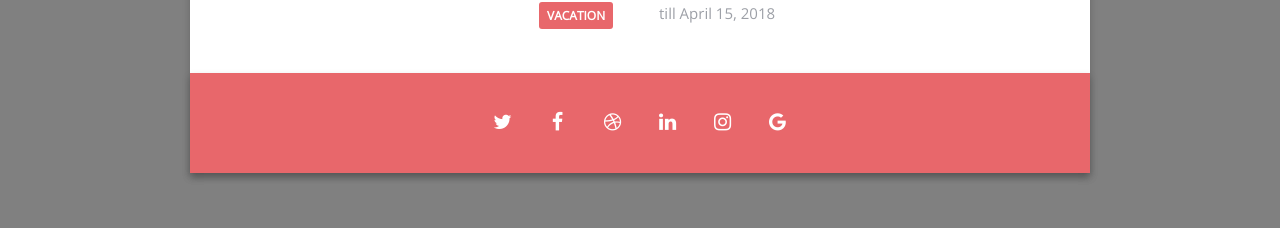
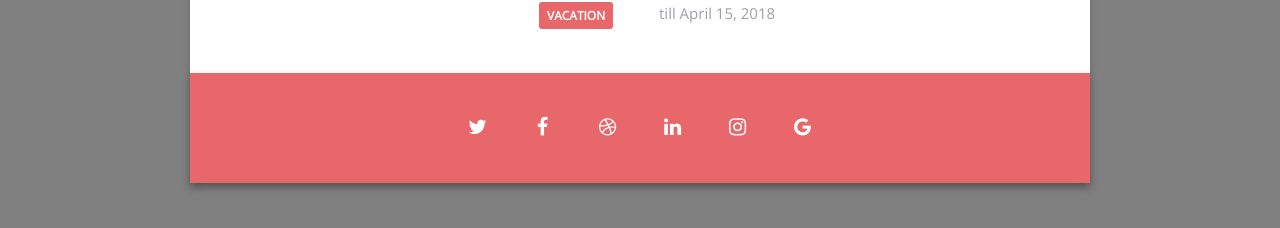
Before and after one commit to ALCordeiro/fe-ramp-up-alysson, an Angular app: page / in a window 1280 px wide. Shown: the part 544-772 px from the top of the page. Built offline with nearby package versions, Linux system fonts and the light colour scheme.

Commit message:
hotfixes in nest

```diff
--- a/src/app/card/card.component.html
+++ b/src/app/card/card.component.html
@@ -45,9 +45,8 @@
   </div>
 
   <!--Social Bar-->
-  <div class="social-bar-style">
-    <ul class="items social-bar-items">
-      <li class="space social-bar-link">
+  <ul class="social-bar-style social-bar-items">
+    <li class="space -highlight social-bar-link">
       <a href="https://twitter.com" target="_blank" class="link social-bar-icons">
         <i class="icon fa fa-twitter"></i>
       </a>
@@ -79,4 +78,3 @@
     </li>
   </ul>
 </div>
-</div>
--- a/styles/objects/social-bar-items.scss
+++ b/styles/objects/social-bar-items.scss
@@ -2,10 +2,12 @@
     list-style: none;
 
         & > .space {
-            padding-left: 25px;
+            margin-left: 25px;
+            padding: 5px;
         }
 
-        & > .space:first-child {
-            padding-left: 0px;
+        & > .space.-highlight {
+            margin-left: 0px;
+            padding: 5px
         }
 }
--- a/styles/objects/social-bar-link.scss
+++ b/styles/objects/social-bar-link.scss
@@ -1,6 +1,4 @@
 .social-bar-link {
-    flex-wrap: wrap;
-    margin: 0;
 
     & > .link {
         text-decoration: none;
--- a/styles/objects/social-bar-style.scss
+++ b/styles/objects/social-bar-style.scss
@@ -4,13 +4,11 @@
     margin: auto;
     right: 0;
     left: 0;
-
-    & > .items {
     display: flex;
     justify-content: center;
     align-items: center;
     flex-wrap: wrap;
     padding: 35px 0 35px 0;
     margin: 0;
+    list-style: none;
 }
-}
```
Lines whose indentation alone changed are shown as unchanged.
